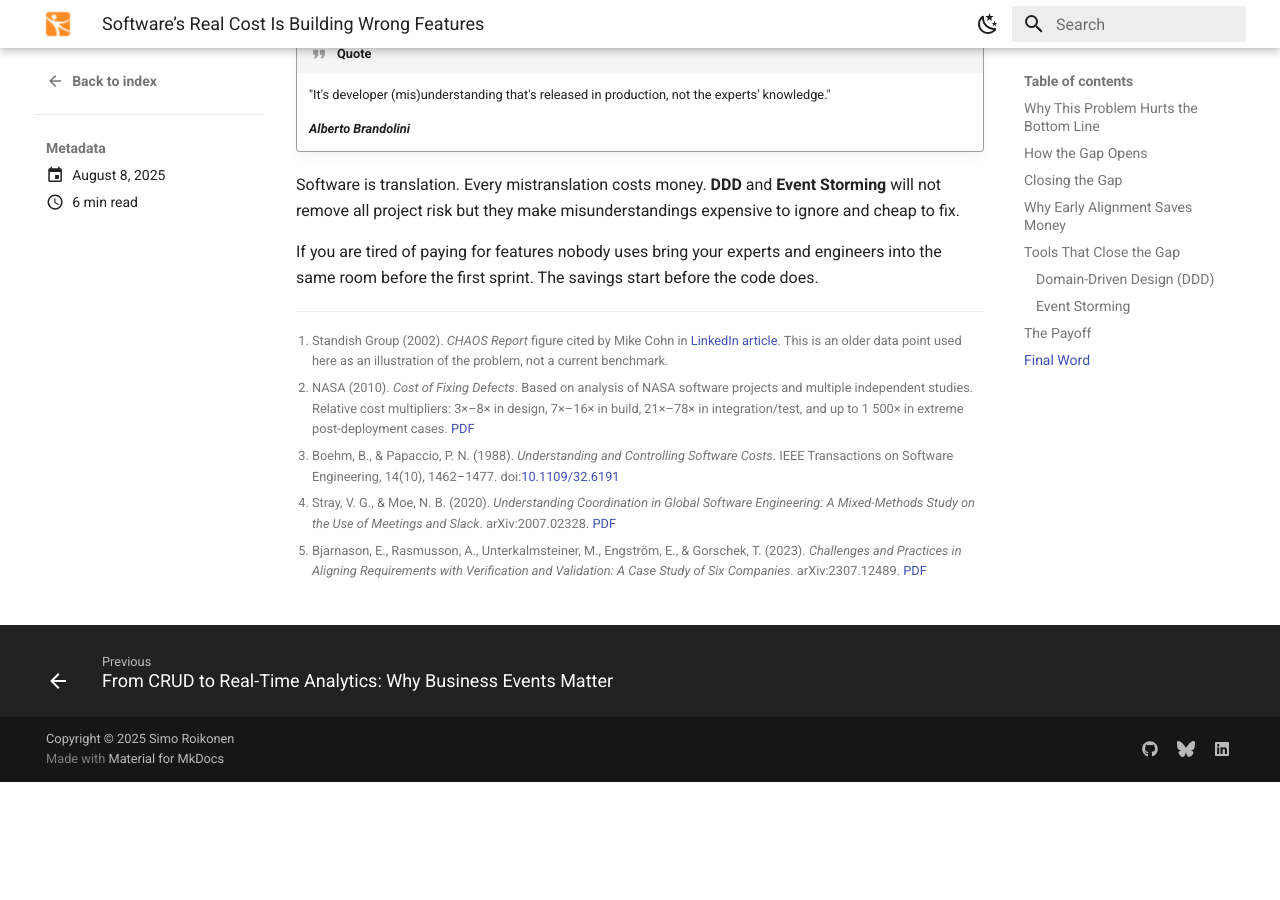
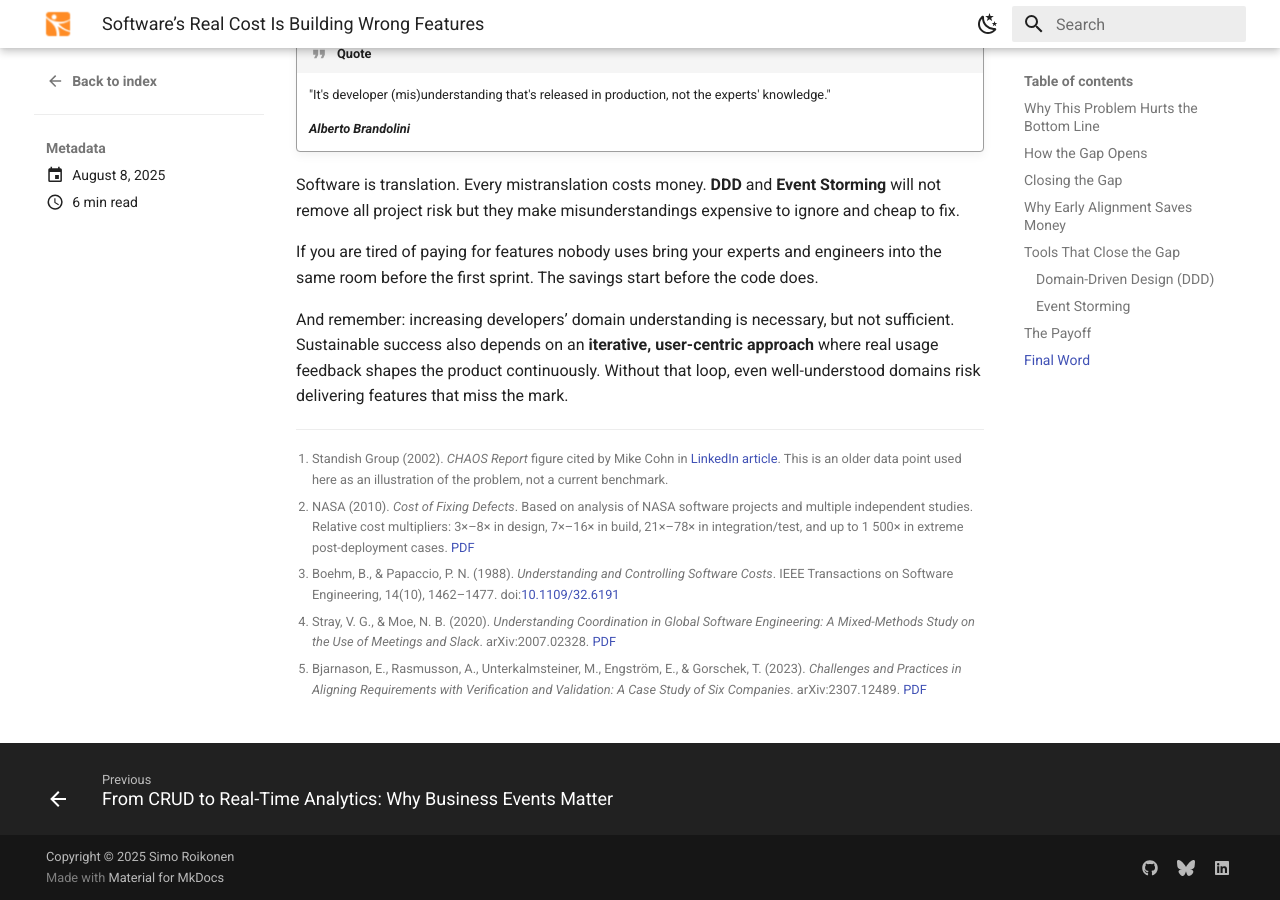
Before and after one commit to roikonen/scalablemodeling, an MkDocs documentation site: the page built from docs/blog/posts/20250808-expert-developer-gap.md, in a window 1280 px wide and 900 px high, scrolled down 4143 px. Built offline with MkDocs 1.6.1 and Material for MkDocs 9.7.7, drawn with Linux system fonts in a browser that asks for light colours; before the commit the page ends 4925 px from its top, so only the background shows below that.

Commit message:
Blog content update

```diff
--- a/docs/blog/posts/20250808-expert-developer-gap.md
+++ b/docs/blog/posts/20250808-expert-developer-gap.md
@@ -118,6 +118,8 @@ Software is translation. Every mistranslation costs money. **DDD** and **Event S
 
 If you are tired of paying for features nobody uses bring your experts and engineers into the same room before the first sprint. The savings start before the code does.
 
+And remember: increasing developers’ domain understanding is necessary, but not sufficient. Sustainable success also depends on an **iterative, user-centric approach** where real usage feedback shapes the product continuously. Without that loop, even well-understood domains risk delivering features that miss the mark.
+
 [^1]: Standish Group (2002). *CHAOS Report* figure cited by Mike Cohn in [LinkedIn article](https://www.linkedin.com/pulse/64-features-really-rarely-never-used-mike-cohn). This is an older data point used here as an illustration of the problem, not a current benchmark.
 [^2]: NASA (2010). *Cost of Fixing Defects*. Based on analysis of NASA software projects and multiple independent studies. Relative cost multipliers: 3×–8× in design, 7×–16× in build, 21×–78× in integration/test, and up to 1 500× in extreme post-deployment cases. [PDF](https://ntrs.nasa.gov/api/citations/20100036670/downloads/20100036670.pdf)
 [^3]: Boehm, B., & Papaccio, P. N. (1988). *Understanding and Controlling Software Costs*. IEEE Transactions on Software Engineering, 14(10), 1462–1477. doi:[10.1109/32.6191](https://doi.org/10.1109/32.6191)
```
